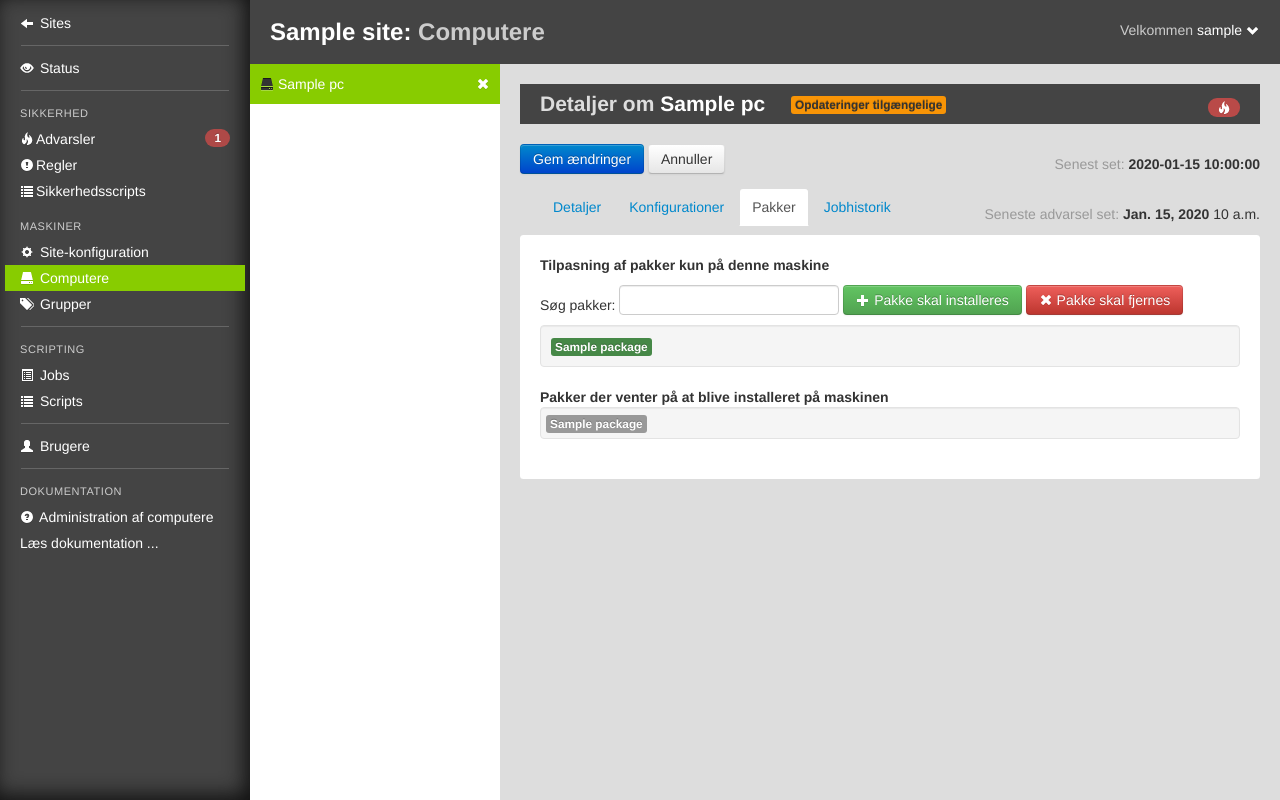
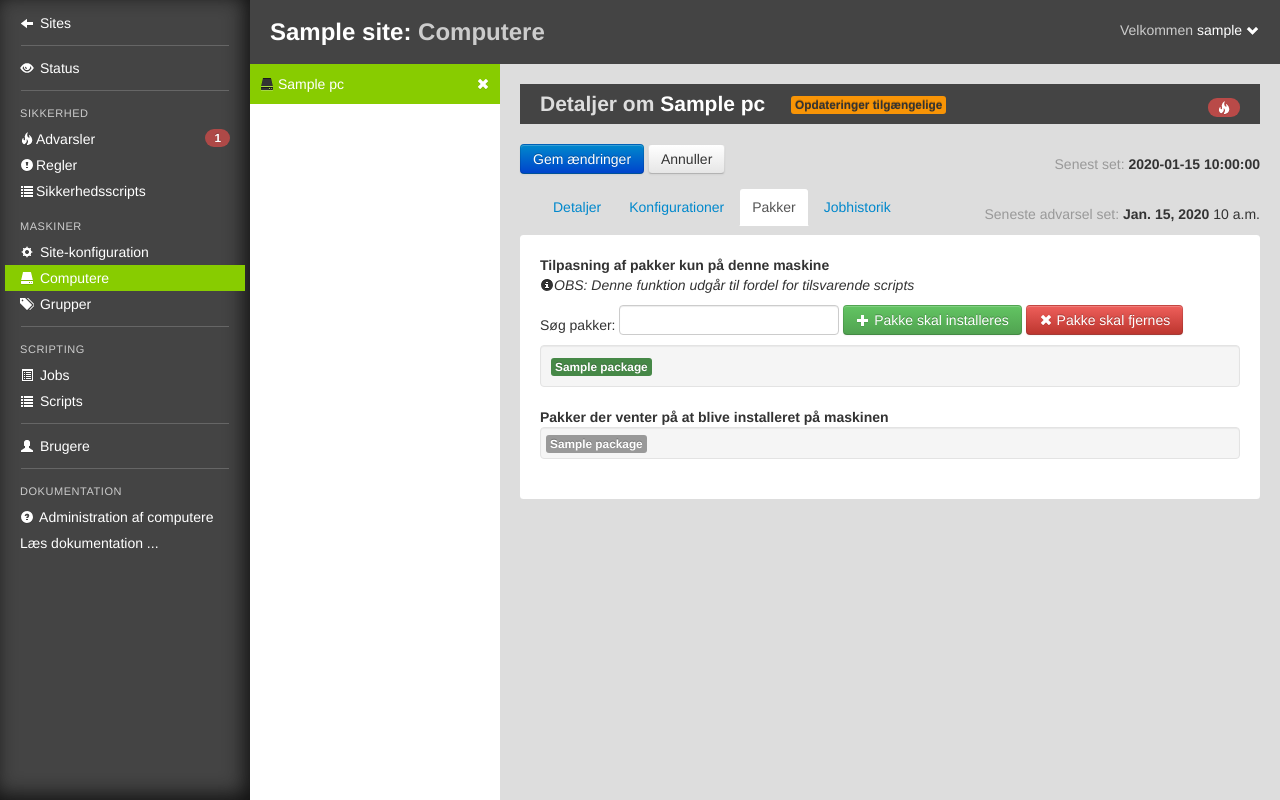
Before and after one commit to magenta-aps/bibos_admin, a Django app: page /site/1/computers/1/ in a window 1280 px wide, after a click on "Pakker". Run offline with Django 3.2, Linux system fonts and the light colour scheme; a user stored in the database is signed in; tables that the repository leaves empty hold one stand-in row (values such as "Sample post"); data that the repository does not hold is empty; some libraries are stand-ins or nearby versions.

Commit message:
Info about obsolete function

```diff
--- a/admin_site/templates/system/pc_form.html
+++ b/admin_site/templates/system/pc_form.html
@@ -165,7 +165,11 @@ class="active"
             opfyldt indtil admin-systemet modtager pakke-listen.
           </p>
         {% else %}
-          <div><strong>Tilpasning af pakker kun på denne maskine</strong></div>
+          <div>
+            <strong>Tilpasning af pakker kun på denne maskine</strong>
+            <br />
+            <i><span class="icon-info-sign"></span>OBS: Denne funktion udgår til fordel for tilsvarende scripts</i>
+          </div>
           {% include 'system/package_lists/list.html' with packages=package_infos pl_id='pc_packages'%}
           {% if pending_packages_add %}
           <div><strong>Pakker der venter på at blive installeret på maskinen</strong></div>
```
